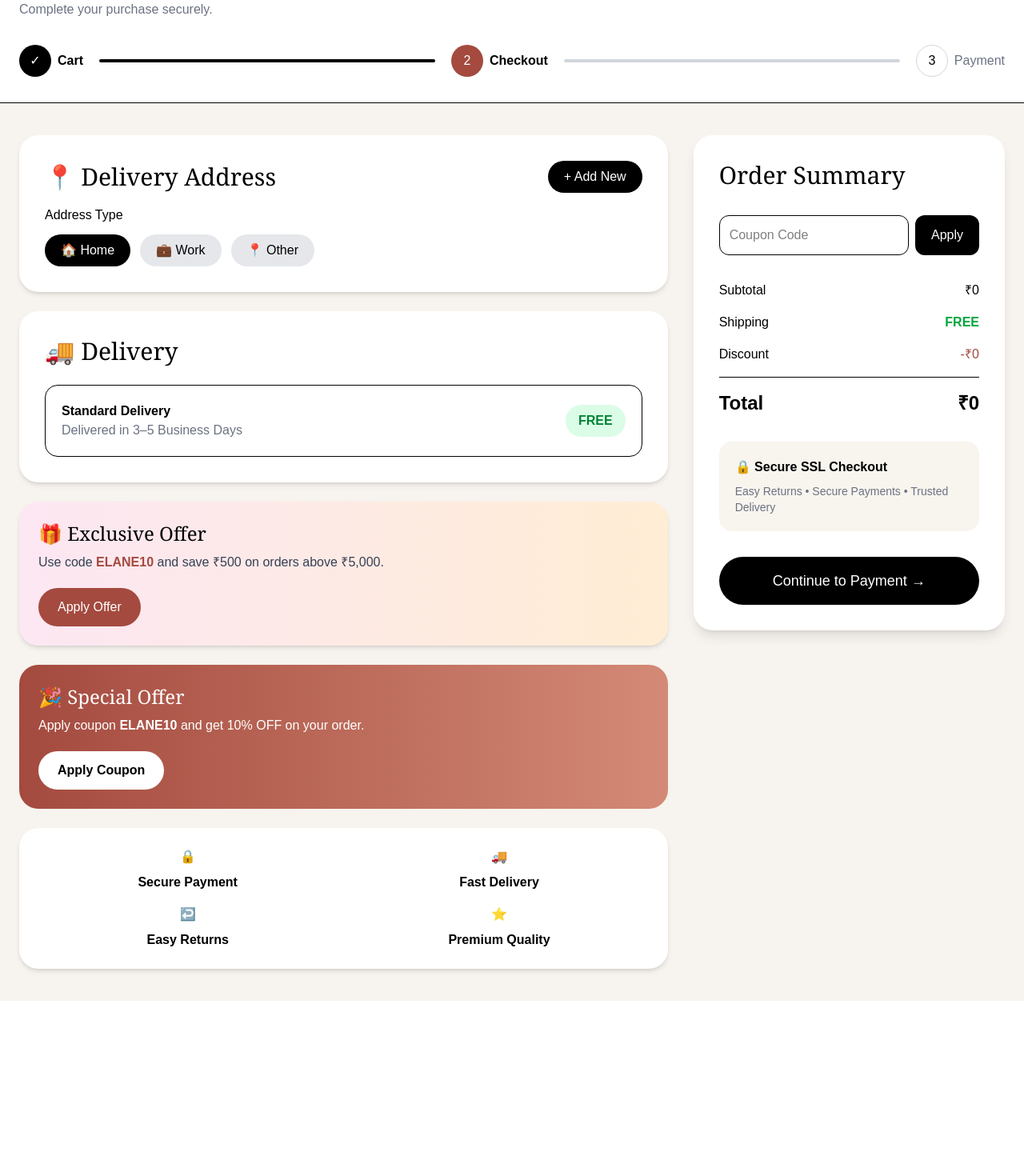
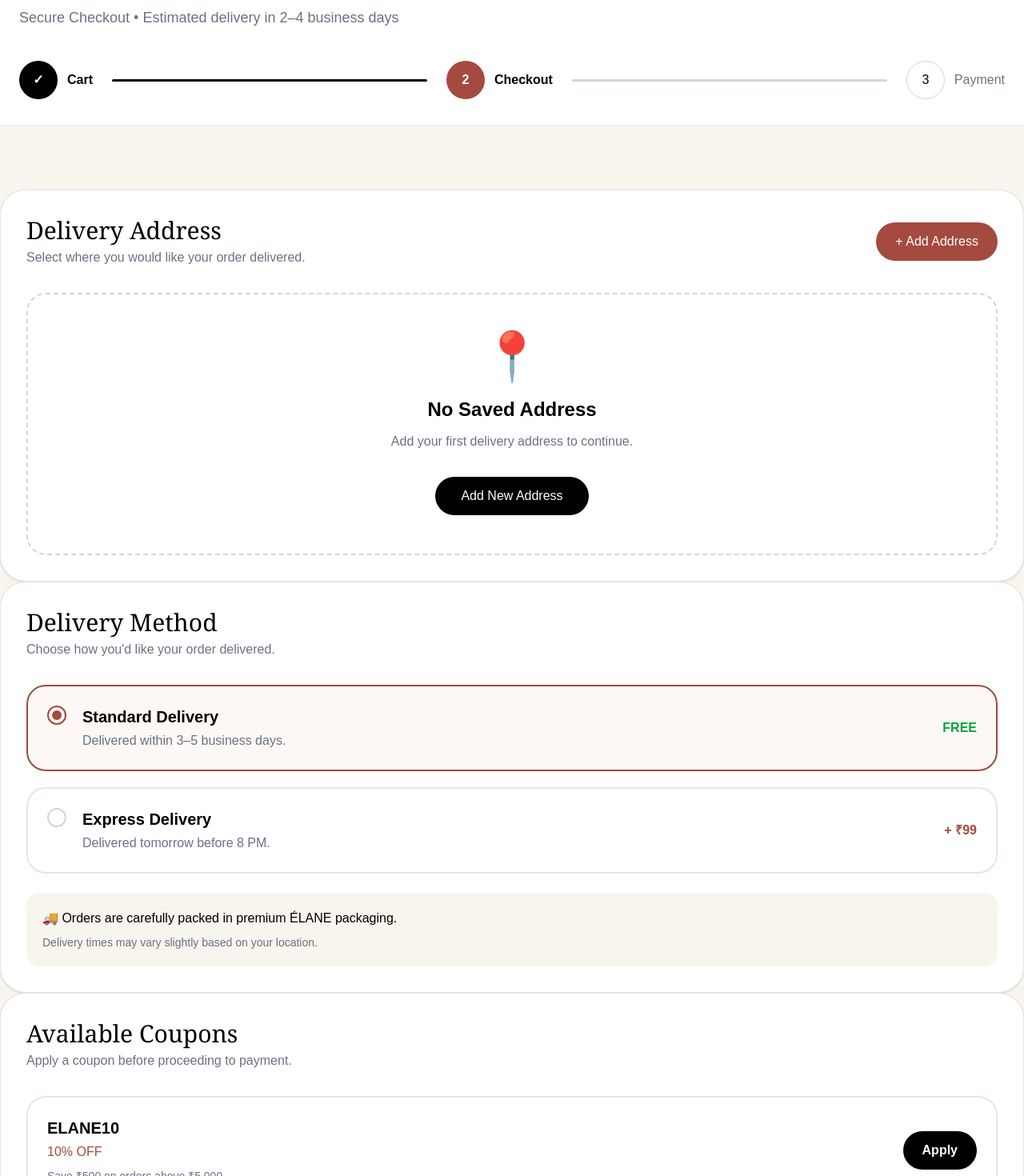
Before and after one commit to hudhafathima081-cell/Elane, a Next.js app: page /checkout in a window 1280 px wide. Shown: the part 80-1550 px from the top of the page at 80% size. Before the commit the page ends 1331 px from the top, so only its background shows below. Built offline with nearby package versions, Linux system fonts and the light colour scheme.

Commit message:
update elane website metadata

```diff
--- a/app/checkout/page.tsx
+++ b/app/checkout/page.tsx
@@ -5,8 +5,8 @@ import { useState } from "react";
 import { useCart } from "../context/CartContext";
 
 export default function CheckoutPage() {
+  const { cartItems } = useCart();
 
-  const { cartItems } = useCart();
   const [showAddressForm, setShowAddressForm] = useState(false);
 
   const [address, setAddress] = useState({
@@ -19,64 +19,89 @@ const [address, setAddress] = useState({
     pincode: "",
     type: "Home",
   });
-const [savedAddress, setSavedAddress] = useState<any>(null);
-  const total = cartItems.reduce(
+
+  const [addresses, setAddresses] = useState<any[]>([]);
+  const [selectedAddress, setSelectedAddress] = useState(0);
+
+  const [deliveryMethod, setDeliveryMethod] =
+    useState("standard");
+
+  const [selectedCoupon, setSelectedCoupon] =
+    useState("");
+
+  const shipping =
+    deliveryMethod === "express" ? 99 : 0;
+
+  const discount =
+    selectedCoupon === "ELANE10"
+      ? 500
+      : selectedCoupon === "NEWUSER"
+      ? 300
+      : selectedCoupon === "LUXURY15"
+      ? 700
+      : 0;
+
+  const subtotal = cartItems.reduce(
     (sum: number, item: any) => sum + item.price,
     0
   );
 
+  const total =
+    subtotal + shipping - discount;
+
   return (
-    <div className="min-h-screen bg-[#F7F3EE]">
+    <div className="min-h-screen bg-[#F8F4EE]">
 
-      {/* Header */}
+      {/* HEADER */}
 
-      <div className="bg-white border-b">
+      <div className="bg-white border-b border-[#ece4d8] sticky top-0 z-40">
 
         <div className="max-w-7xl mx-auto px-6 py-8">
 
-          <h1 className="text-4xl font-serif text-black">
-            Secure Checkout
+          <h1 className="text-5xl font-serif text-black">
+            Checkout
           </h1>
 
-          <p className="text-gray-500 mt-2">
-            Complete your purchase securely.
+          <p className="text-gray-500 mt-2 text-lg">
+            Secure Checkout • Estimated delivery in
+            2–4 business days
           </p>
 
           {/* Progress */}
 
-          <div className="flex items-center gap-5 mt-8">
+          <div className="flex items-center gap-6 mt-10">
 
-            <div className="flex items-center gap-2">
+            <div className="flex items-center gap-3">
 
-              <div className="w-10 h-10 rounded-full bg-black text-white flex items-center justify-center">
+              <div className="w-12 h-12 rounded-full bg-black text-white flex items-center justify-center font-bold">
                 ✓
               </div>
 
-              <span className="font-semibold text-black">
+              <span className="font-semibold">
                 Cart
               </span>
 
             </div>
 
-            <div className="flex-1 h-1 bg-black rounded-full"></div>
+            <div className="flex-1 h-[3px] bg-black rounded-full"></div>
 
-            <div className="flex items-center gap-2">
+            <div className="flex items-center gap-3">
 
-              <div className="w-10 h-10 rounded-full bg-[#A44A3F] text-white flex items-center justify-center">
+              <div className="w-12 h-12 rounded-full bg-[#A44A3F] text-white flex items-center justify-center font-bold">
                 2
               </div>
 
-              <span className="font-semibold text-black">
+              <span className="font-semibold">
                 Checkout
               </span>
 
             </div>
 
-            <div className="flex-1 h-1 bg-gray-300 rounded-full"></div>
+            <div className="flex-1 h-[3px] bg-gray-300 rounded-full"></div>
 
-            <div className="flex items-center gap-2">
+            <div className="flex items-center gap-3">
 
-              <div className="w-10 h-10 rounded-full border border-gray-300 flex items-center justify-center">
+              <div className="w-12 h-12 rounded-full border border-gray-300 flex items-center justify-center">
                 3
               </div>
 
@@ -92,199 +117,390 @@ const [savedAddress, setSavedAddress] = useState<any>(null);
 
       </div>
 
-      {/* Main Layout */}
+      {/* MAIN */}
 
-      <div className="max-w-7xl mx-auto grid lg:grid-cols-3 gap-8 px-6 py-10">
+      <div className="max-w-7xl mx-auto grid lg:grid-cols-3 gap-10 px-6 py-10">
+        </div>
 
-        {/* LEFT */}
+        {/* LEFT SIDE */}
 
-        <div className="lg:col-span-2 space-y-6">
+        <div className="lg:col-span-2 space-y-8"></div>
+        {/* DELIVERY ADDRESS */}
 
-          {/* Address card starts here in Part 2 */}
+<div className="bg-white rounded-[32px] shadow-sm border border-[#ECE5DB] p-8">
 
-{/* Delivery Address */}
+  <div className="flex items-center justify-between">
 
-<div className="bg-white rounded-3xl shadow-md p-8">
-
-  <div className="flex justify-between items-center">
+    <div>
 
       <h2 className="text-3xl font-serif text-black">
-      📍 Delivery Address
+        Delivery Address
       </h2>
+
+      <p className="text-gray-500 mt-1">
+        Select where you would like your order delivered.
+      </p>
+
+    </div>
 
     <button
       onClick={() => setShowAddressForm(true)}
-  className="bg-black text-white px-5 py-2 rounded-full hover:bg-[#A44A3F] transition"
+      className="bg-[#A44A3F] hover:bg-black transition text-white px-6 py-3 rounded-full font-medium"
     >
-  + Add New
+      + Add Address
     </button>
 
   </div>
 
-  <div className="mt-4">
+  {addresses.length === 0 ? (
 
-  <p className="text-black font-medium mb-3">
-    Address Type
+    <div className="mt-8 border-2 border-dashed border-gray-300 rounded-3xl p-12 text-center">
+
+      <div className="text-6xl mb-5">
+        📍
+      </div>
+
+      <h3 className="text-2xl font-semibold text-black">
+        No Saved Address
+      </h3>
+
+      <p className="text-gray-500 mt-3">
+        Add your first delivery address to continue.
       </p>
 
-  <div className="flex gap-3">
+      <button
+        onClick={() => setShowAddressForm(true)}
+        className="mt-8 bg-black hover:bg-[#A44A3F] transition text-white px-8 py-3 rounded-full"
+      >
+        Add New Address
+      </button>
+
+    </div>
+
+  ) : (
+
+    <div className="grid gap-5 mt-8">
+
+      {addresses.map((item, index) => (
+
+        <div
+          key={index}
+          onClick={() => setSelectedAddress(index)}
+          className={`rounded-3xl border-2 cursor-pointer transition-all p-6 ${
+            selectedAddress === index
+              ? "border-[#A44A3F] bg-[#FDF8F5]"
+              : "border-[#ECE5DB] bg-white hover:border-[#A44A3F]"
+          }`}
+        >
+
+          <div className="flex justify-between items-start">
+
+            <div>
+
+              <span className="bg-black text-white px-4 py-1 rounded-full text-sm">
+
+                {item.type}
+
+              </span>
+
+              <h3 className="text-2xl font-semibold mt-5 text-black">
+
+                {item.name}
+
+              </h3>
+
+              <p className="text-gray-500 mt-1">
+
+                {item.phone}
+
+              </p>
+
+              <p className="mt-3 text-black">
+
+                {item.house}
+
+              </p>
+
+              <p>
+
+                {item.street}
+
+              </p>
+
+              <p>
+
+                {item.city}, {item.state}
+
+              </p>
+
+              <p>
+
+                {item.pincode}
+
+              </p>
+
+            </div>
 
             <button
-      onClick={() => setAddress({ ...address, type: "Home" })}
-      className={`px-5 py-2 rounded-full ${
-        address.type === "Home"
-          ? "bg-black text-white"
-          : "bg-gray-200 text-black"
-      }`}
+              className="text-[#A44A3F] font-semibold"
             >
-      🏠 Home
-    </button>
-
-    <button
-      onClick={() => setAddress({ ...address, type: "Work" })}
-      className={`px-5 py-2 rounded-full ${
-        address.type === "Work"
-          ? "bg-black text-white"
-          : "bg-gray-200 text-black"
-      }`}
-    >
-      💼 Work
-    </button>
-
-    <button
-      onClick={() => setAddress({ ...address, type: "Other" })}
-      className={`px-5 py-2 rounded-full ${
-        address.type === "Other"
-          ? "bg-black text-white"
-          : "bg-gray-200 text-black"
-      }`}
-    >
-      📍 Other
+              Edit
             </button>
 
           </div>
 
         </div>
+
+      ))}
+
     </div>
 
-{/* Delivery */}
+  )}
 
-<div className="bg-white rounded-3xl shadow-md p-8">
+</div>
+{/* DELIVERY METHOD */}
 
-  <h2 className="text-3xl font-serif text-black mb-6">
-    🚚 Delivery
-  </h2>
-
-  <div className="border rounded-2xl p-5 flex justify-between items-center">
+<div className="bg-white rounded-[32px] shadow-sm border border-[#ECE5DB] p-8">
 
   <div>
 
-      <h3 className="text-black font-semibold">
-        Standard Delivery
-      </h3>
+    <h2 className="text-3xl font-serif text-black">
+      Delivery Method
+    </h2>
 
-      <p className="text-gray-500">
-        Delivered in 3–5 Business Days
+    <p className="text-gray-500 mt-1">
+      Choose how you'd like your order delivered.
     </p>
 
   </div>
 
-    <span className="bg-green-100 text-green-700 px-4 py-2 rounded-full font-semibold">
+  <div className="space-y-5 mt-8">
+
+    {/* Standard */}
+
+    <div
+      onClick={() => setDeliveryMethod("standard")}
+      className={`cursor-pointer rounded-3xl border-2 p-6 transition-all ${
+        deliveryMethod === "standard"
+          ? "border-[#A44A3F] bg-[#FDF8F5]"
+          : "border-[#ECE5DB] hover:border-[#A44A3F]"
+      }`}
+    >
+
+      <div className="flex justify-between items-center">
+
+        <div className="flex gap-5">
+
+          <div className={`w-6 h-6 rounded-full border-2 flex items-center justify-center ${
+            deliveryMethod === "standard"
+              ? "border-[#A44A3F]"
+              : "border-gray-300"
+          }`}>
+
+            {deliveryMethod === "standard" && (
+              <div className="w-3 h-3 rounded-full bg-[#A44A3F]"></div>
+            )}
+
+          </div>
+
+          <div>
+
+            <h3 className="text-xl font-semibold text-black">
+              Standard Delivery
+            </h3>
+
+            <p className="text-gray-500 mt-1">
+              Delivered within 3–5 business days.
+            </p>
+
+          </div>
+
+        </div>
+
+        <span className="font-bold text-green-600">
           FREE
         </span>
 
       </div>
 
     </div>
-<div className="bg-gradient-to-r from-pink-100 to-orange-100 rounded-3xl p-6 shadow-md">
 
-  <h2 className="text-2xl font-serif text-black">
-    🎁 Exclusive Offer
-  </h2>
+    {/* Express */}
 
-  <p className="text-gray-700 mt-2">
-    Use code <span className="font-bold text-[#A44A3F]">ELANE10</span> and save ₹500 on orders above ₹5,000.
+    <div
+      onClick={() => setDeliveryMethod("express")}
+      className={`cursor-pointer rounded-3xl border-2 p-6 transition-all ${
+        deliveryMethod === "express"
+          ? "border-[#A44A3F] bg-[#FDF8F5]"
+          : "border-[#ECE5DB] hover:border-[#A44A3F]"
+      }`}
+    >
+
+      <div className="flex justify-between items-center">
+
+        <div className="flex gap-5">
+
+          <div className={`w-6 h-6 rounded-full border-2 flex items-center justify-center ${
+            deliveryMethod === "express"
+              ? "border-[#A44A3F]"
+              : "border-gray-300"
+          }`}>
+
+            {deliveryMethod === "express" && (
+              <div className="w-3 h-3 rounded-full bg-[#A44A3F]"></div>
+            )}
+
+          </div>
+
+          <div>
+
+            <h3 className="text-xl font-semibold text-black">
+              Express Delivery
+            </h3>
+
+            <p className="text-gray-500 mt-1">
+              Delivered tomorrow before 8 PM.
             </p>
 
-  <button className="mt-5 bg-[#A44A3F] text-white px-6 py-3 rounded-full hover:bg-black transition">
-    Apply Offer
-  </button>
+          </div>
 
         </div>
-{/* Offer */}
 
-<div className="bg-gradient-to-r from-[#A44A3F] to-[#D38A76] rounded-3xl p-6 text-white">
+        <span className="font-bold text-[#A44A3F]">
+          + ₹99
+        </span>
 
-  <h2 className="text-2xl font-serif">
-    🎉 Special Offer
-  </h2>
-
-  <p className="mt-2">
-    Apply coupon <b>ELANE10</b> and get 10% OFF on your order.
-  </p>
-
-  <button className="mt-5 bg-white text-black px-6 py-3 rounded-full font-semibold">
-    Apply Coupon
-  </button>
-
-</div>
-<div className="bg-white rounded-3xl shadow-md p-6">
-
-  <div className="grid grid-cols-2 gap-4">
-
-    <div className="text-center">
-      🔒
-      <p className="text-black font-semibold mt-2">
-        Secure Payment
-      </p>
-    </div>
-
-    <div className="text-center">
-      🚚
-      <p className="text-black font-semibold mt-2">
-        Fast Delivery
-      </p>
-    </div>
-
-    <div className="text-center">
-      ↩️
-      <p className="text-black font-semibold mt-2">
-        Easy Returns
-      </p>
-    </div>
-
-    <div className="text-center">
-      ⭐
-      <p className="text-black font-semibold mt-2">
-        Premium Quality
-      </p>
       </div>
 
     </div>
 
   </div>
+
+  <div className="mt-6 bg-[#F8F4EE] rounded-2xl p-5">
+
+    <p className="text-black font-medium">
+      🚚 Orders are carefully packed in premium ÉLANE packaging.
+    </p>
+
+    <p className="text-gray-500 text-sm mt-2">
+      Delivery times may vary slightly based on your location.
+    </p>
+
   </div>
 
-        {/* RIGHT */}
+</div>
+{/* AVAILABLE COUPONS */}
+
+<div className="bg-white rounded-[32px] shadow-sm border border-[#ECE5DB] p-8">
+
+  <div className="flex justify-between items-center">
 
     <div>
 
-          {/* Order Summary starts here in Part 3 */}
-          <div className="sticky top-8">
+      <h2 className="text-3xl font-serif text-black">
+        Available Coupons
+      </h2>
 
-  <div className="bg-white rounded-3xl shadow-lg p-8">
+      <p className="text-gray-500 mt-1">
+        Apply a coupon before proceeding to payment.
+      </p>
+
+    </div>
+
+  </div>
+
+  <div className="space-y-5 mt-8">
+
+    {[
+      {
+        code: "ELANE10",
+        title: "10% OFF",
+        desc: "Save ₹500 on orders above ₹5,000",
+      },
+      {
+        code: "NEWUSER",
+        title: "₹300 OFF",
+        desc: "Valid on your first purchase.",
+      },
+      {
+        code: "LUXURY15",
+        title: "15% OFF",
+        desc: "Premium members exclusive.",
+      },
+    ].map((coupon) => (
+
+      <div
+        key={coupon.code}
+        className={`border-2 rounded-3xl p-6 flex justify-between items-center transition-all ${
+          selectedCoupon === coupon.code
+            ? "border-[#A44A3F] bg-[#FDF8F5]"
+            : "border-[#ECE5DB]"
+        }`}
+      >
+
+        <div>
+
+          <h3 className="text-xl font-semibold text-black">
+
+            {coupon.code}
+
+          </h3>
+
+          <p className="text-[#A44A3F] font-medium mt-1">
+
+            {coupon.title}
+
+          </p>
+
+          <p className="text-gray-500 text-sm mt-2">
+
+            {coupon.desc}
+
+          </p>
+
+        </div>
+
+        <button
+          onClick={() => setSelectedCoupon(coupon.code)}
+          className={`px-6 py-3 rounded-full font-semibold transition ${
+            selectedCoupon === coupon.code
+              ? "bg-green-600 text-white"
+              : "bg-black text-white hover:bg-[#A44A3F]"
+          }`}
+        >
+
+          {selectedCoupon === coupon.code
+            ? "Applied ✓"
+            : "Apply"}
+
+        </button>
+
+      </div>
+
+    ))}
+
+  </div>
+
+</div>
+
+
+{/* RIGHT SIDE */}
+
+<div className="space-y-6 sticky top-32 h-fit">
+
+  <div className="bg-white rounded-[32px] border border-[#ECE5DB] shadow-sm p-8">
 
     <h2 className="text-3xl font-serif text-black mb-8">
       Order Summary
     </h2>
 
-    <div className="space-y-6">
+    <div className="space-y-5">
 
       {cartItems.map((item: any, index: number) => (
 
         <div
           key={index}
-          className="flex gap-4 border-b pb-5"
+          className="flex gap-4 border-b border-[#ECE5DB] pb-5"
         >
 
           <img
@@ -295,15 +511,15 @@ const [savedAddress, setSavedAddress] = useState<any>(null);
 
           <div className="flex-1">
 
-            <h3 className="text-black font-semibold">
+            <h3 className="font-semibold text-black">
               {item.name}
             </h3>
 
             <p className="text-gray-500 text-sm mt-1">
-              Qty : 1
+              Qty: 1
             </p>
 
-            <p className="text-[#A44A3F] font-bold mt-2">
+            <p className="text-[#A44A3F] font-semibold mt-2">
               ₹{item.price.toLocaleString()}
             </p>
 
@@ -315,65 +531,35 @@ const [savedAddress, setSavedAddress] = useState<any>(null);
 
     </div>
 
-    {/* Coupon */}
+    <div className="space-y-4 mt-8">
 
-    <div className="mt-8">
-
-      <div className="flex gap-2">
-
-        <input
-          type="text"
-          placeholder="Coupon Code"
-          className="flex-1 border rounded-xl p-3 text-black"
-        />
-
-        <button className="bg-black text-white px-5 rounded-xl hover:bg-[#A44A3F]">
-          Apply
-        </button>
-
-      </div>
-
-    </div>
-
-    {/* Price */}
-
-    <div className="mt-8 space-y-4">
-
-      <div className="flex justify-between text-black">
-
+      <div className="flex justify-between">
         <span>Subtotal</span>
-
-        <span>₹{total.toLocaleString()}</span>
-
+        <span>₹{subtotal.toLocaleString()}</span>
       </div>
 
       <div className="flex justify-between">
+        <span>Shipping</span>
 
-        <span className="text-black">
-          Shipping
-        </span>
-
-        <span className="text-green-600 font-semibold">
-          FREE
+        <span>
+          {shipping === 0 ? "FREE" : `₹${shipping}`}
         </span>
 
       </div>
 
       <div className="flex justify-between">
 
-        <span className="text-black">
-          Discount
-        </span>
+        <span>Discount</span>
 
-        <span className="text-[#A44A3F]">
-          -₹0
+        <span className="text-[#A44A3F] font-semibold">
+          -₹{discount.toLocaleString()}
         </span>
 
       </div>
 
       <hr />
 
-      <div className="flex justify-between text-2xl font-bold text-black">
+      <div className="flex justify-between text-2xl font-bold">
 
         <span>Total</span>
 
@@ -385,23 +571,9 @@ const [savedAddress, setSavedAddress] = useState<any>(null);
 
     </div>
 
-    {/* Trust */}
-
-    <div className="mt-8 bg-[#F8F4EE] rounded-2xl p-5">
-
-      <p className="text-black font-semibold">
-        🔒 Secure SSL Checkout
-      </p>
-
-      <p className="text-gray-500 text-sm mt-2">
-        Easy Returns • Secure Payments • Trusted Delivery
-      </p>
-
-    </div>
-
     <Link href="/payment">
 
-      <button className="w-full mt-8 bg-black text-white py-4 rounded-full text-lg hover:bg-[#A44A3F] transition">
+      <button className="w-full mt-8 bg-black hover:bg-[#A44A3F] transition text-white rounded-full py-4 text-lg font-semibold">
 
         Continue to Payment →
 
@@ -409,169 +581,14 @@ const [savedAddress, setSavedAddress] = useState<any>(null);
 
     </Link>
 
-  </div>
+    <p className="text-center text-gray-500 text-sm mt-5">
+      Secure payment protected with SSL encryption.
+    </p>
 
   </div>
 
 </div>
 
 </div>
-{showAddressForm && (
-
-<div className="fixed inset-0 bg-black/50 flex items-center justify-center z-50 p-4 overflow-y-auto">
-
-  <div className="bg-white rounded-3xl p-8 w-full max-w-xl max-h-[90vh] overflow-y-auto">
-
-    <h2 className="text-3xl font-serif text-black mb-6">
-      Add New Address
-    </h2>
-
-    {/* Step 4 will go here */}
-<div className="space-y-4">
-
-  <input
-    type="text"
-    placeholder="Full Name"
-    value={address.name}
-    onChange={(e) =>
-      setAddress({ ...address, name: e.target.value })
-    }
-    className="w-full border rounded-xl p-4 text-black"
-  />
-
-  <input
-    type="tel"
-    placeholder="Phone Number"
-    value={address.phone}
-    onChange={(e) =>
-      setAddress({ ...address, phone: e.target.value })
-    }
-    className="w-full border rounded-xl p-4 text-black"
-  />
-
-  <input
-    type="text"
-    placeholder="House / Flat No."
-    value={address.house}
-    onChange={(e) =>
-      setAddress({ ...address, house: e.target.value })
-    }
-    className="w-full border rounded-xl p-4 text-black"
-  />
-
-  <textarea
-    placeholder="Street Address"
-    value={address.street}
-    onChange={(e) =>
-      setAddress({ ...address, street: e.target.value })
-    }
-    className="w-full border rounded-xl p-4 text-black h-24"
-  />
-
-  <div className="grid grid-cols-2 gap-4">
-
-    <input
-      type="text"
-      placeholder="City"
-      value={address.city}
-      onChange={(e) =>
-        setAddress({ ...address, city: e.target.value })
-      }
-      className="border rounded-xl p-4 text-black"
-    />
-
-    <input
-      type="text"
-      placeholder="State"
-      value={address.state}
-      onChange={(e) =>
-        setAddress({ ...address, state: e.target.value })
-      }
-      className="border rounded-xl p-4 text-black"
-    />
-
-  </div>
-
-  <input
-    type="text"
-    placeholder="PIN Code"
-    value={address.pincode}
-    onChange={(e) =>
-      setAddress({ ...address, pincode: e.target.value })
-    }
-    className="w-full border rounded-xl p-4 text-black"
-  />
-<div className="mt-4">
-
-  <p className="text-black font-medium mb-3">
-    Address Type
-  </p>
-
-  <div className="flex gap-3">
-
-    <button
-      onClick={() => setAddress({ ...address, type: "Home" })}
-      className={`px-5 py-2 rounded-full ${
-        address.type === "Home"
-          ? "bg-black text-white"
-          : "bg-gray-200 text-black"
-      }`}
-    >
-      🏠 Home
-    </button>
-
-    <button
-      onClick={() => setAddress({ ...address, type: "Work" })}
-      className={`px-5 py-2 rounded-full ${
-        address.type === "Work"
-          ? "bg-black text-white"
-          : "bg-gray-200 text-black"
-      }`}
-    >
-      💼 Work
-    </button>
-
-    <button
-      onClick={() => setAddress({ ...address, type: "Other" })}
-      className={`px-5 py-2 rounded-full ${
-        address.type === "Other"
-          ? "bg-black text-white"
-          : "bg-gray-200 text-black"
-      }`}
-    >
-      📍 Other
-    </button>
-
-  </div>
-
-</div>
-</div>
-
-<div className="flex justify-end gap-4 mt-8">
-
-  <button
-    onClick={() => setShowAddressForm(false)}
-    className="px-6 py-3 rounded-xl border"
-  >
-    Cancel
-  </button>
-
- <button
-  onClick={() => {
-    setSavedAddress(address);
-    setShowAddressForm(false);
-  }}
-  className="bg-black text-white px-8 py-3 rounded-xl hover:bg-[#A44A3F]"
->
-  Save Address
-</button>
-
-</div>
-  </div>
-
-</div>
-
-)}
-    </div>
   );
 }
--- a/app/layout.tsx
+++ b/app/layout.tsx
@@ -14,8 +14,9 @@ const geistMono = Geist_Mono({
 });
 
 export const metadata: Metadata = {
-  title: "Create Next App",
-  description: "Generated by create next app",
+  title: "ÉLANE | Luxury Accessories",
+  description:
+    "Discover ÉLANE — timeless luxury accessories crafted for every occasion.",
 };
 
 export default function RootLayout({
```
Lines whose indentation alone changed are shown as unchanged.
